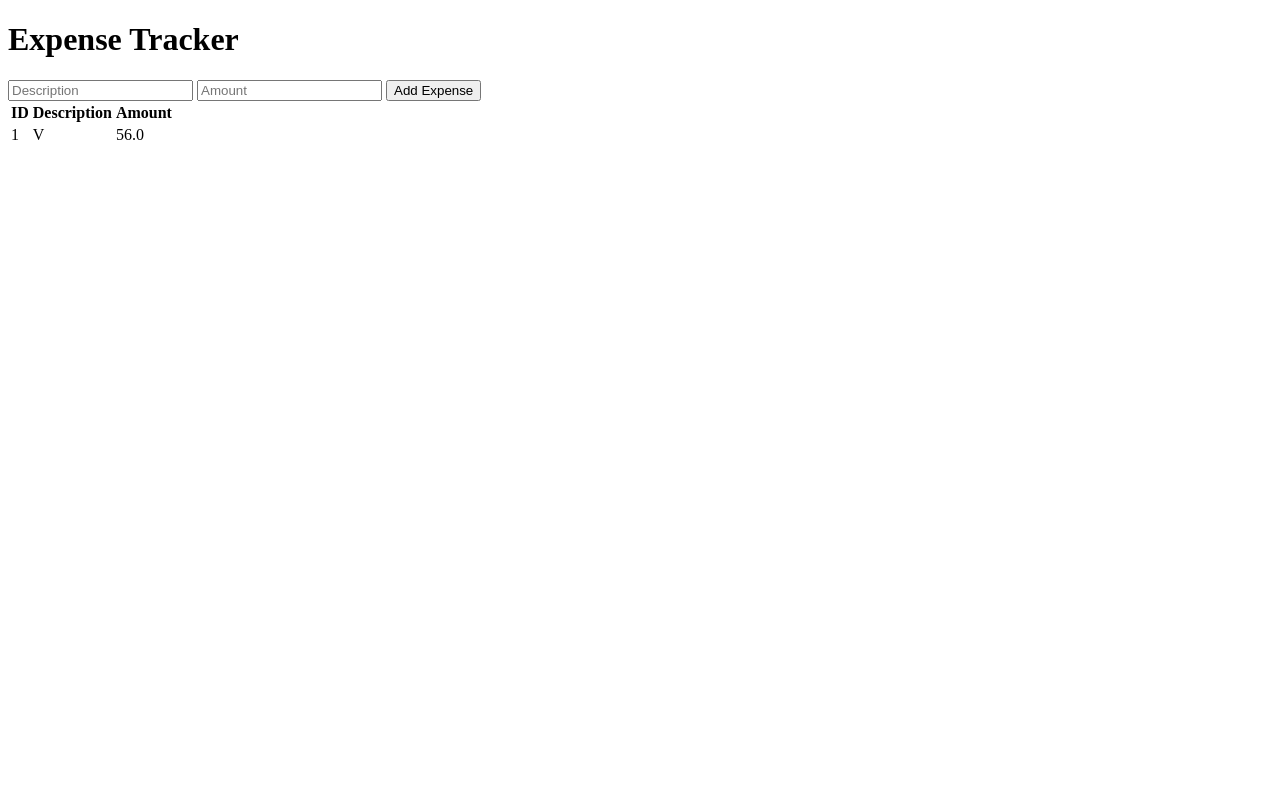
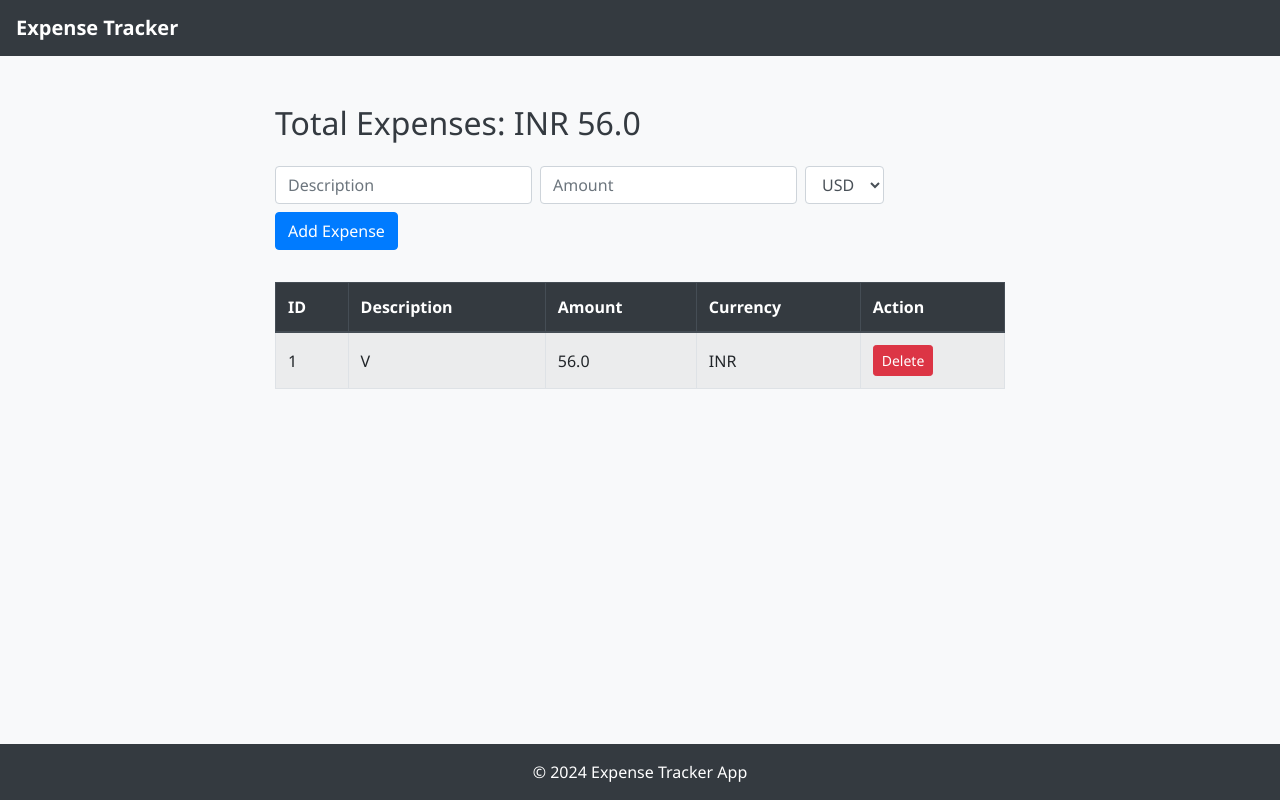
Before and after one commit to Ritom-Chak/expense-tracker, a Flask app: page / in a window 1280 px wide. Run offline with Flask 3, Linux system fonts and the light colour scheme; data comes from the database, SQL or seed files in the repository; both versions use the stored data as it was after the commit; some libraries are stand-ins or nearby versions.

Commit message:
Made more interactive and added multiple currencies

```diff
--- a/app.py
+++ b/app.py
@@ -7,7 +7,7 @@ def init_db():
     conn = sqlite3.connect('expenses.db')
     c = conn.cursor()
     c.execute('''CREATE TABLE IF NOT EXISTS expenses
-              (id INTEGER PRIMARY KEY, description TEXT, amount REAL)''')
+                 (id INTEGER PRIMARY KEY, description TEXT, amount REAL, currency TEXT)''')
     conn.commit()
     conn.close()
 
@@ -17,5 +17,33 @@ def index():
     c = conn.cursor()
     c.execute('SELECT * FROM expenses')
     expenses = c.fetchall()
+    c.execute('SELECT SUM(amount) FROM expenses')
+    total = c.fetchone()[0] or 0
+    currency = expenses[0][3] if expenses else 'USD'  # Default to USD if no expenses
     conn.close()
-    return render_template('index.html', expenses=expenses)
+    return render_template('index.html', expenses=expenses, total=total, currency=currency)
+
+@app.route('/add', methods=['POST'])
+def add_expense():
+    description = request.form['description']
+    amount = request.form['amount']
+    currency = request.form['currency']  # Get the currency from the form
+    conn = sqlite3.connect('expenses.db')
+    c = conn.cursor()
+    c.execute('INSERT INTO expenses (description, amount, currency) VALUES (?, ?, ?)', (description, amount, currency))
+    conn.commit()
+    conn.close()
+    return redirect(url_for('index'))
+
+@app.route('/delete/<int:expense_id>', methods=['POST'])
+def delete_expense(expense_id):
+    conn = sqlite3.connect('expenses.db')
+    c = conn.cursor()
+    c.execute('DELETE FROM expenses WHERE id = ?', (expense_id,))
+    conn.commit()
+    conn.close()
+    return redirect(url_for('index'))
+
+if __name__ == '__main__':
+    init_db()
+    app.run(debug=True)
--- a/static/style.css
+++ b/static/style.css
@@ -0,0 +1,36 @@
+body {
+    background-color: #f8f9fa;
+    font-family: 'Segoe UI', Tahoma, Geneva, Verdana, sans-serif;
+}
+
+h2 {
+    color: #343a40;
+}
+
+.table td, .table th {
+    vertical-align: middle;
+}
+
+.navbar-brand {
+    font-weight: bold;
+}
+
+.btn-primary {
+    background-color: #007bff;
+    border-color: #007bff;
+}
+
+.btn-danger {
+    background-color: #dc3545;
+    border-color: #dc3545;
+}
+
+.footer {
+    position: fixed;
+    left: 0;
+    bottom: 0;
+    width: 100%;
+    background-color: #343a40;
+    color: white;
+    text-align: center;
+}
--- a/templates/index.html
+++ b/templates/index.html
@@ -4,21 +4,41 @@
     <meta charset="UTF-8">
     <meta name="viewport" content="width=device-width, initial-scale=1.0">
     <title>Expense Tracker</title>
+    <!-- Bootstrap CSS -->
+    <link href="https://stackpath.bootstrapcdn.com/bootstrap/4.5.2/css/bootstrap.min.css" rel="stylesheet">
+    <!-- Custom CSS -->
     <link rel="stylesheet" href="{{ url_for('static', filename='style.css') }}">
 </head>
 <body>
-    <h1>Expense Tracker</h1>
-    <form action="{{ url_for('add_expense') }}" method="POST">
-        <input type="text" name="description" placeholder="Description" required>
-        <input type="number" step="0.01" name="amount" placeholder="Amount" required>
-        <button type="submit">Add Expense</button>
+    <nav class="navbar navbar-expand-lg navbar-dark bg-dark">
+        <a class="navbar-brand" href="#">Expense Tracker</a>
+    </nav>
+
+    <div class="container mt-5">
+        <div class="row">
+            <div class="col-md-8 offset-md-2">
+                <h2 class="mb-4">Total Expenses: {{ currency }} {{ total }}</h2>
+                <form action="{{ url_for('add_expense') }}" method="POST" class="form-inline mb-4">
+                    <input type="text" class="form-control mr-2 mb-2" name="description" placeholder="Description" required>
+                    <input type="number" step="0.01" class="form-control mr-2 mb-2" name="amount" placeholder="Amount" required>
+                    <select name="currency" class="form-control mr-2 mb-2" required>
+                        <option value="USD">USD</option>
+                        <option value="EUR">EUR</option>
+                        <option value="GBP">GBP</option>
+                        <option value="INR">INR</option>
+                        <!-- Add more currencies as needed -->
+                    </select>
+                    <button type="submit" class="btn btn-primary mb-2">Add Expense</button>
                 </form>
-    <table>
-        <thead>
+
+                <table class="table table-bordered table-striped">
+                    <thead class="thead-dark">
                         <tr>
                             <th>ID</th>
                             <th>Description</th>
                             <th>Amount</th>
+                            <th>Currency</th>
+                            <th>Action</th>
                         </tr>
                     </thead>
                     <tbody>
@@ -27,9 +47,29 @@
                             <td>{{ expense[0] }}</td>
                             <td>{{ expense[1] }}</td>
                             <td>{{ expense[2] }}</td>
+                            <td>{{ expense[3] }}</td>
+                            <td>
+                                <form action="{{ url_for('delete_expense', expense_id=expense[0]) }}" method="POST" style="display:inline;">
+                                    <button type="submit" class="btn btn-danger btn-sm">Delete</button>
+                                </form>
+                            </td>
                         </tr>
                         {% endfor %}
                     </tbody>
                 </table>
+            </div>
+        </div>
+    </div>
+
+    <footer class="footer mt-auto py-3 bg-dark text-white text-center">
+        <div class="container">
+            <span>&copy; 2024 Expense Tracker App</span>
+        </div>
+    </footer>
+
+    <!-- Bootstrap JS and dependencies -->
+    <script src="https://code.jquery.com/jquery-3.5.1.slim.min.js"></script>
+    <script src="https://cdn.jsdelivr.net/npm/@popperjs/core@2.9.3/dist/umd/popper.min.js"></script>
+    <script src="https://stackpath.bootstrapcdn.com/bootstrap/4.5.2/js/bootstrap.min.js"></script>
 </body>
 </html>
```
Also changed, not shown: expenses.db (added). Lines whose indentation alone changed are shown as unchanged.
